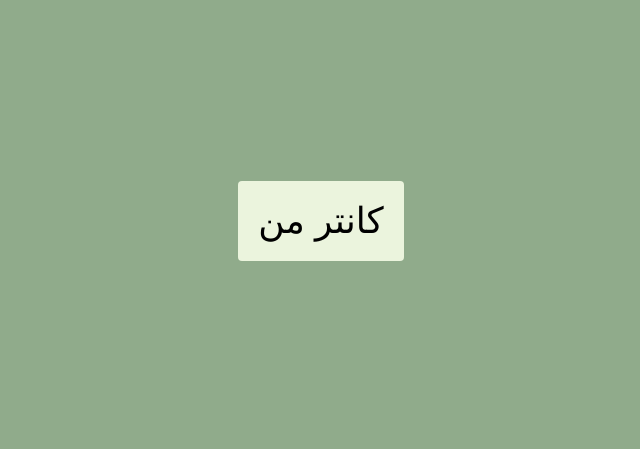
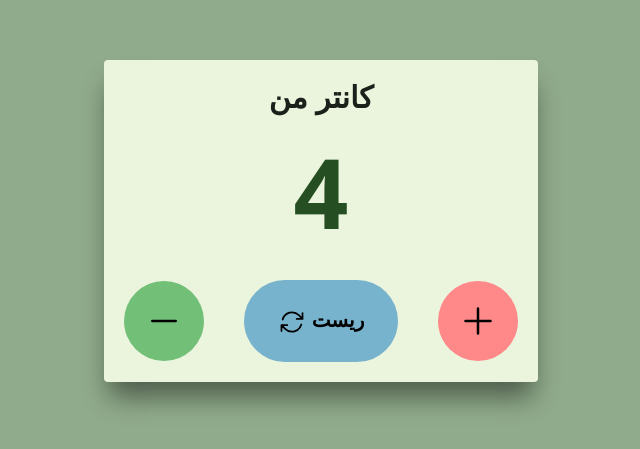
Before and after one commit to fatemehoseinii007/advanced-react-counter, a React (Vite) app: page / in a window 1280 px wide. Shown: the part 179-628 px from the top of the page, without its empty margins (319-959 px from the left). Built offline with nearby package versions, Linux system fonts and the light colour scheme.

Commit message:
add control buttons with heroicons

```diff
--- a/package.json
+++ b/package.json
@@ -10,6 +10,7 @@
     "preview": "vite preview"
   },
   "dependencies": {
+    "@heroicons/react": "^2.2.0",
     "@tailwindcss/vite": "^4.1.18",
     "react": "^19.2.0",
     "react-dom": "^19.2.0",
--- a/src/App.tsx
+++ b/src/App.tsx
@@ -1,12 +1,26 @@
 import { useState } from "react";
+import { PlusIcon, MinusIcon, ArrowPathIcon } from '@heroicons/react/24/outline';
 
 const App:React.FC = () => {
 return(
   <>
   <div className="min-h-screen flex justify-center items-center bg-background">
-    <div className="h-auto p-5 rounded-sm bg-card">
+    <div className="h-auto p-5 rounded-sm bg-card shadow-[0_20px_25px_-5px_#00000075]">
       <div>
-      <p className="text-4xl text-center vazirmatn">کانتر من</p>
+      <p className="text-3xl text-center text-[#1B211A] vazirmatn mb-7">کانتر من</p>
+      <p className="font-extrabold text-8xl text-center text-[#254F22]">4</p>
+      <div className="items-center justify-center flex gap-10 mt-10">
+        <button className="rounded-full p-5 bg-[#72BF78]">
+          <MinusIcon className="w-10 h-10"></MinusIcon>
+        </button>
+        <button className="bg-[#78B3CE] rounded-full py-6.5 px-8.5">
+          <ArrowPathIcon className="inline w-7 h-7"></ArrowPathIcon>
+          <span className="vazirmatn text-xl ml-1.5">ریست</span>
+        </button>
+        <button className="bg-[#FF8989] rounded-full p-5 ">
+          <PlusIcon className=" w-10 h-10 "></PlusIcon>
+        </button>
+      </div>
       </div>
     </div>
   </div>
--- a/src/index.css
+++ b/src/index.css
@@ -8,6 +8,6 @@
 .vazirmatn {
   font-family: "Vazirmatn", sans-serif;
   font-optical-sizing: auto;
-  font-weight: 400;
+  font-weight: 600;
   font-style: normal;
 }
```
Also changed, not shown: 1 other file (tests, documents, lock files or other folders).
